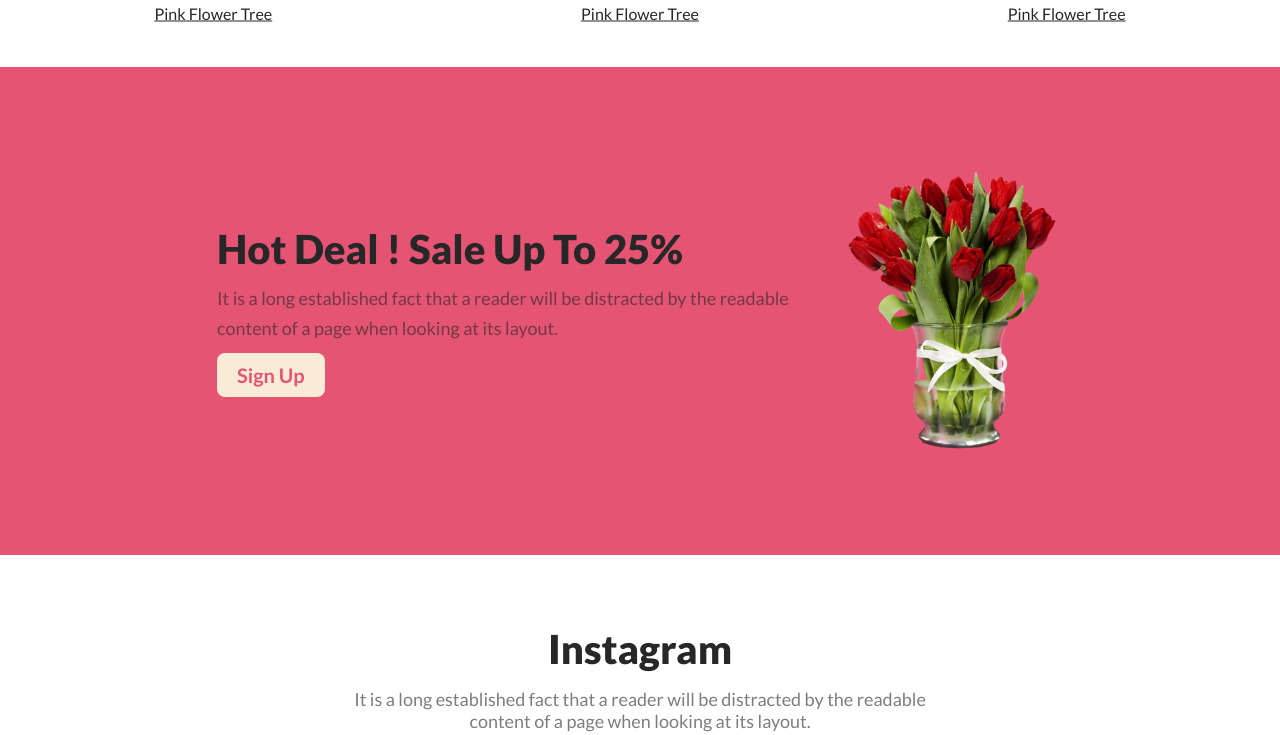
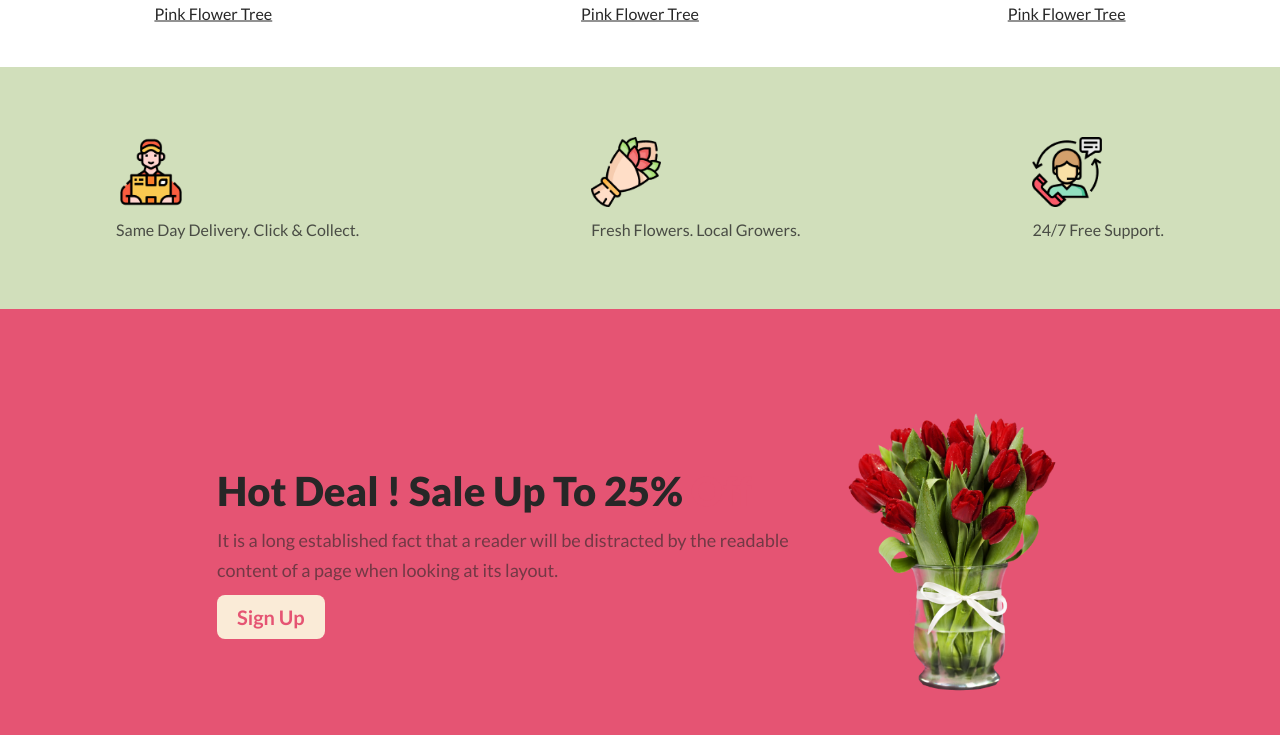
Before and after one commit to khokons/Flower_Shop, a plain HTML site: page index.html in a window 1280 px wide. Shown: the part 1190-1925 px from the top of the page. Drawn offline with Linux system fonts and the light colour scheme.

Commit message:
added service section add and some img add and edit footer section

```diff
--- a/css/style.css
+++ b/css/style.css
@@ -5,7 +5,7 @@
 body {
   font-family: "Lato", sans-serif;
 }
-a{
+a {
   text-decoration: none;
 }
 
@@ -21,17 +21,17 @@ a{
   border: none;
 }
 
-.Caption{
+.Caption {
   text-align: center;
 }
 
-.Title{
+.Title {
   color: #272727;
   font-size: 40px;
   font-weight: 800;
 }
 
-.Description{
+.Description {
   color: rgba(39, 39, 39, 0.6);
   font-size: 18px;
   font-weight: 400;
@@ -128,6 +128,29 @@ a{
 
 /* Our_Future_Section_End============== */
 
+/* Service_Section_Start-------------- */
+.our_Service {
+  padding: 70px 0;
+  background-color: #d1dfbb;
+}
+.service_items {
+  display: flex;
+  justify-content: space-around;
+}
+
+.item_img {
+  width: 70px;
+  height: 70px;
+}
+
+.service_items .item p {
+  color: #272727cc;
+  font-size: 16px;
+  margin-top: 10px;
+}
+
+/* Service_Section_End================ */
+
 /* Hot_banner_Start_------------------- */
 
 .Hot_banner {
@@ -158,7 +181,7 @@ a{
   width: 594px;
 }
 
-.hot_btn{
+.hot_btn {
   background-color: antiquewhite;
   color: #e55473;
 }
@@ -232,12 +255,12 @@ input {
 /* Latest_Deal_End====================== */
 
 /* About_Us_Section_Start--------------- */
-.About{
+.About {
   padding: 50px 100px;
   background-color: gray;
 }
 
-.about_title{
+.about_title {
   color: #272727;
   font-size: 40px;
   font-weight: 800;
@@ -245,11 +268,11 @@ background-color: gray;
   margin-bottom: 50px;
 }
 
-.about_title span{
+.about_title span {
   color: #e55473;
 }
 
-.About_content{
+.About_content {
   display: flex;
   align-items: center;
   justify-content: center;
@@ -259,14 +282,12 @@ background-color: gray;
 .text_content {
   width: 50%;
   margin: auto;
-
 }
 
-.text_content h2{
+.text_content h2 {
   font-size: 45px;
   font-weight: 800;
   margin-bottom: 25px;
-
 }
 
 .text_content p {
@@ -275,7 +296,7 @@ background-color: gray;
   width: 580px;
 }
 
-.About_content button{
+.About_content button {
   margin-top: 30px;
 }
 
--- a/index.html
+++ b/index.html
@@ -39,6 +39,7 @@
    </div>
 
    <div class="future_main_item">
+
     <div class="future_item">
     <img class="future_img" src="images/pngwing 6.png" alt="">
     <div class="future_img_caption">
@@ -63,7 +64,30 @@
 </div>
 <!-- Our_Future_Section_End=============== -->
 
+<!-- Service_Section_Start--------------- -->
+<div class="our_Service">
 
+<div class="service_items">
+<div class="item">
+<img class="item_img" src="images/delivery-man 1.png" alt="">
+ <p>Same Day Delivery. Click & Collect.</p>
+</div>
+
+<div class="item">
+<img class="item_img" src="images/flower 1.png" alt="">
+<p>Fresh Flowers. Local Growers.</p>
+</div>
+
+<div class="item">
+<img class="item_img" src="images/customer-service 1.png" alt="">
+ <p>24/7 Free Support.</p>
+</div>
+
+</div>
+
+</div>
+
+<!-- Service_Section_End================= -->
 
 
 
@@ -168,7 +192,7 @@
 <div class="footer_content">
 <h2 class="footer_title"><span>Flower</span>Shop</h2>
 <p class="footer_describtion">It is a long established fact that a reader will be distracted by the readable content of a page when looking at its layout.</p>
-<p class="footer_copy">@2020-2023, FlowerShop.com. All rights reserved. </p>
+<p class="footer_copy">@2020-2023, FlowerShop.com. All rights reserved BY <span>KHOKON</span></p>
 </div>
 
 </footer>
```
Also changed, not shown: images/customer-service 1.png (added), images/delivery-man 1.png (added), images/flower 1.png (added). Lines whose indentation alone changed are shown as unchanged.
